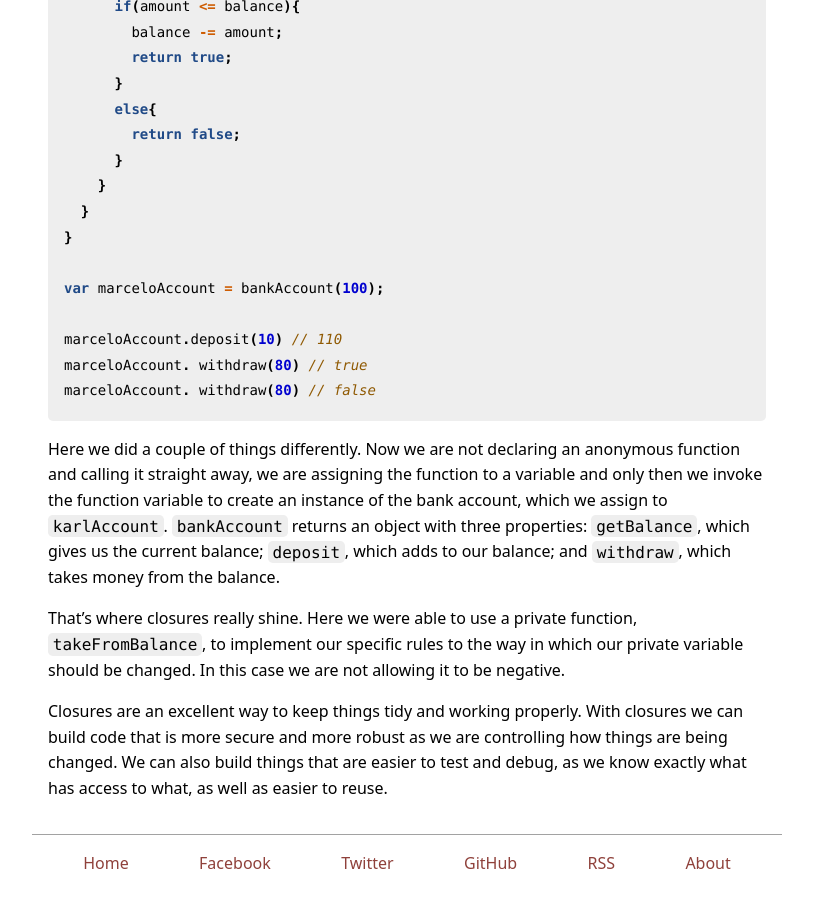
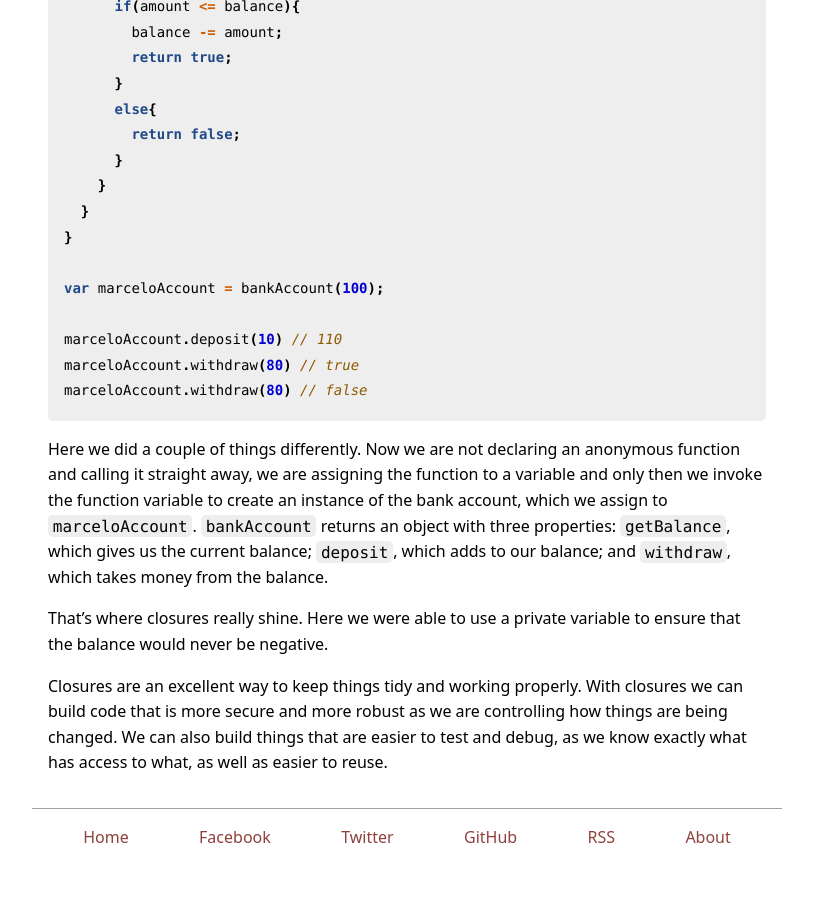
Before and after one commit to lazamar/lazamar.github.io, a Jekyll site: the page built from _posts/2015-10-01-closures-private-variables-and-methods-in-javascript.md, in a window 1280 px wide and 900 px high, scrolled down 1734 px. Shown: the whole window, without its empty margins (233-1046 px from the left). Built offline with Jekyll 4.4.1, drawn with Linux system fonts in a browser that asks for light colours; comment, search, counter and statistics services are not loaded; after the commit the page ends 2609 px from its top, so only the background shows below that.

Commit message:
Fix post about closures

````diff
--- a/_posts/2015-10-01-closures-private-variables-and-methods-in-javascript.md
+++ b/_posts/2015-10-01-closures-private-variables-and-methods-in-javascript.md
@@ -22,8 +22,8 @@ var myBankAccount = (function(){
 
   return{
     getBalance: function(){
-                  return balance
-                }
+      return balance
+    }
   }
 })()
 ```
@@ -84,20 +84,19 @@ var bankAccount = function(initialBalance){
 var marceloAccount = bankAccount(100);
 
 marceloAccount.deposit(10) // 110
-marceloAccount. withdraw(80) // true
-marceloAccount. withdraw(80) // false
+marceloAccount.withdraw(80) // true
+marceloAccount.withdraw(80) // false
 ```
 
 Here we did a couple of things differently. Now we are not declaring an anonymous
 function and calling it straight away, we are assigning the function to a variable
 and only then we invoke the function variable to create an instance of the bank
-account, which we assign to `karlAccount`. `bankAccount` returns an object with
+account, which we assign to `marceloAccount`. `bankAccount` returns an object with
 three properties: `getBalance`, which gives us the current balance; `deposit`,
 which adds to our balance; and `withdraw`, which takes money from the balance.
 
-That's where closures really shine. Here we were able to use a private function,
-`takeFromBalance`, to implement our specific rules to the way in which our
-private variable should be changed. In this case we are not allowing it to be negative.
+That's where closures really shine. Here we were able to use a private
+variable to ensure that the balance would never be negative.
 
 Closures are an excellent way to keep things tidy and working properly. With
 closures we can build code that is more secure and more robust as we are
````
